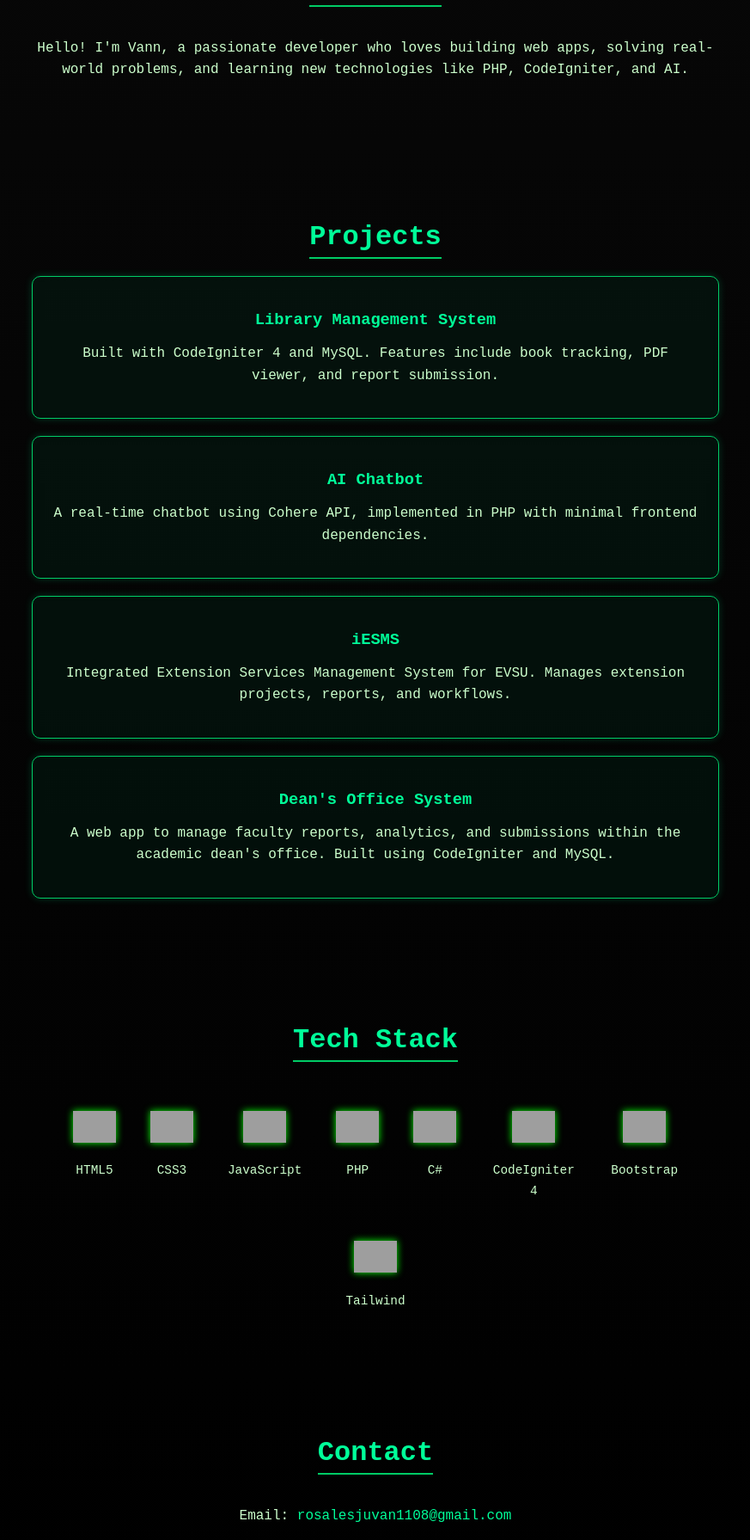
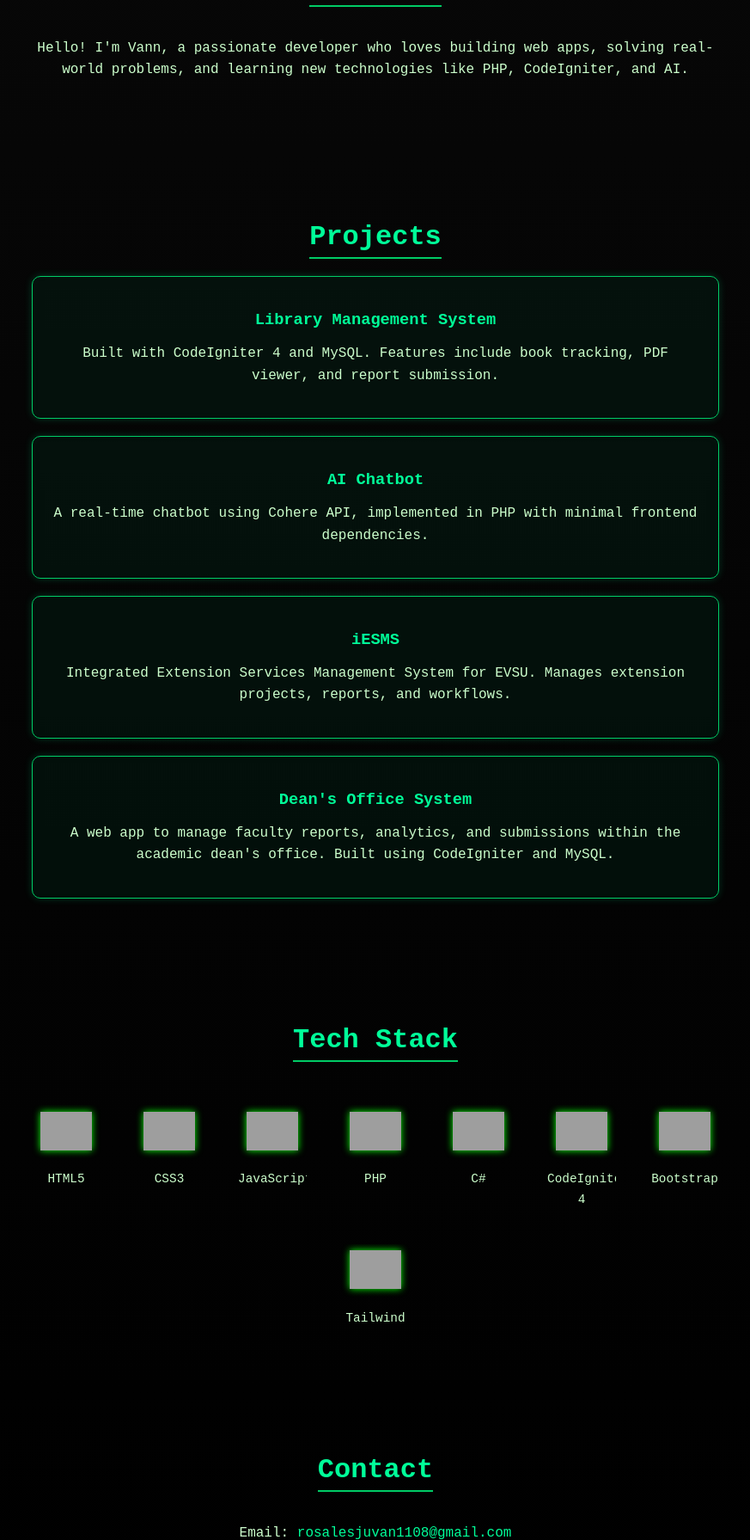
Before and after one commit to vannrosales/vannrosales.github.io, a PHP site: page / in a window 1280 px wide. Shown: the part 977-2768 px from the top of the page at 86% size, without its empty margins (203-1076 px from the left). Run offline with PHP 8.4, Linux system fonts and the light colour scheme; grey boxes are pictures that could not be loaded.

Commit message:
Updated portfolio content

```diff
--- a/style.css
+++ b/style.css
@@ -191,15 +191,16 @@ body {
   }
 
   .tech-item {
+    width: 80px;
     text-align: center;
-    color: #00ff00;
-    max-width: 100px;
-    transition: transform 0.3s;
+    overflow: hidden;
   }
 
+
   .tech-item img {
-    width: 50px;
-    height: 50px;
+    width: 60px;
+    height: 60px;
+    max-width: 100%;
     object-fit: contain;
     margin-bottom: 10px;
     filter: drop-shadow(0 0 4px #00ff00);
```
